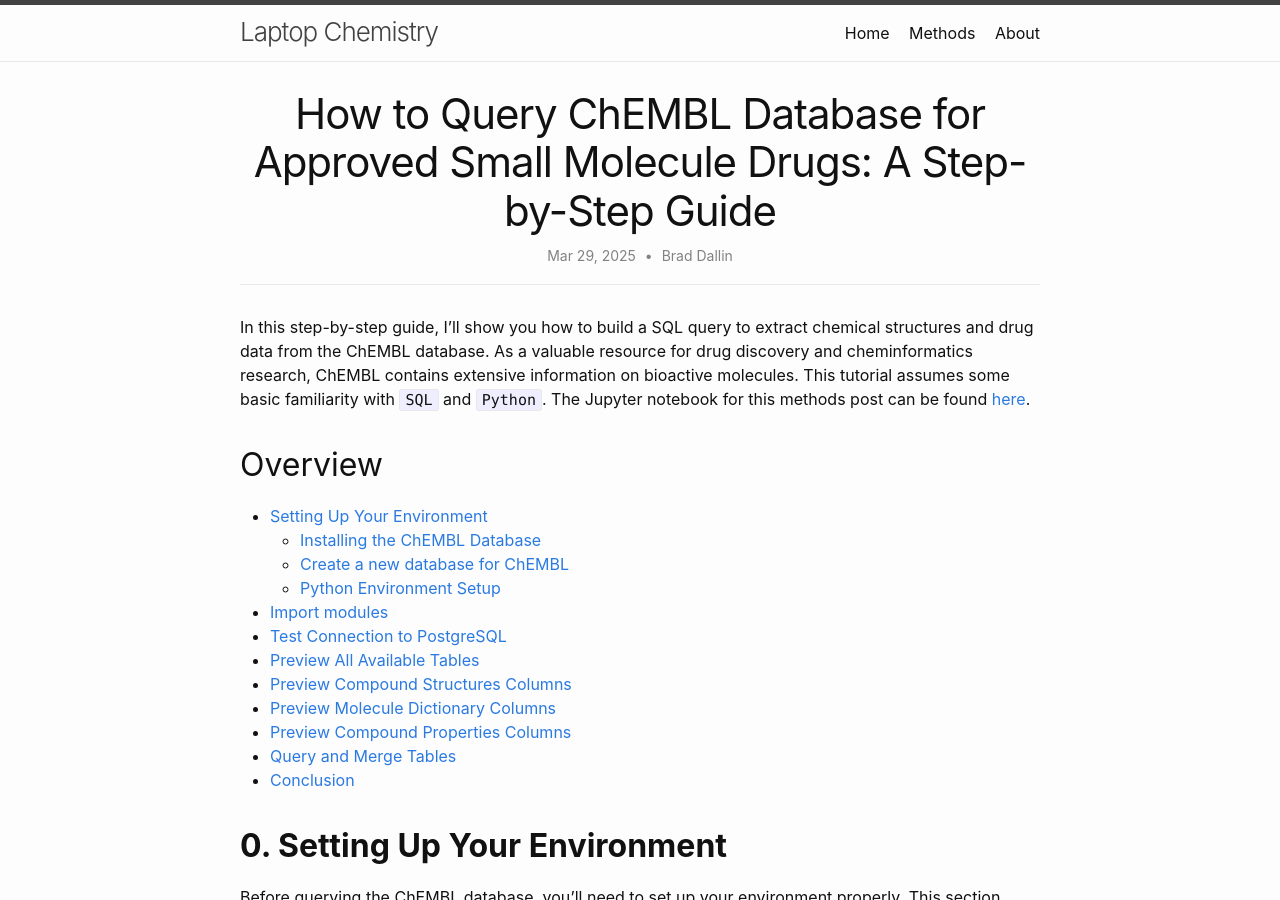
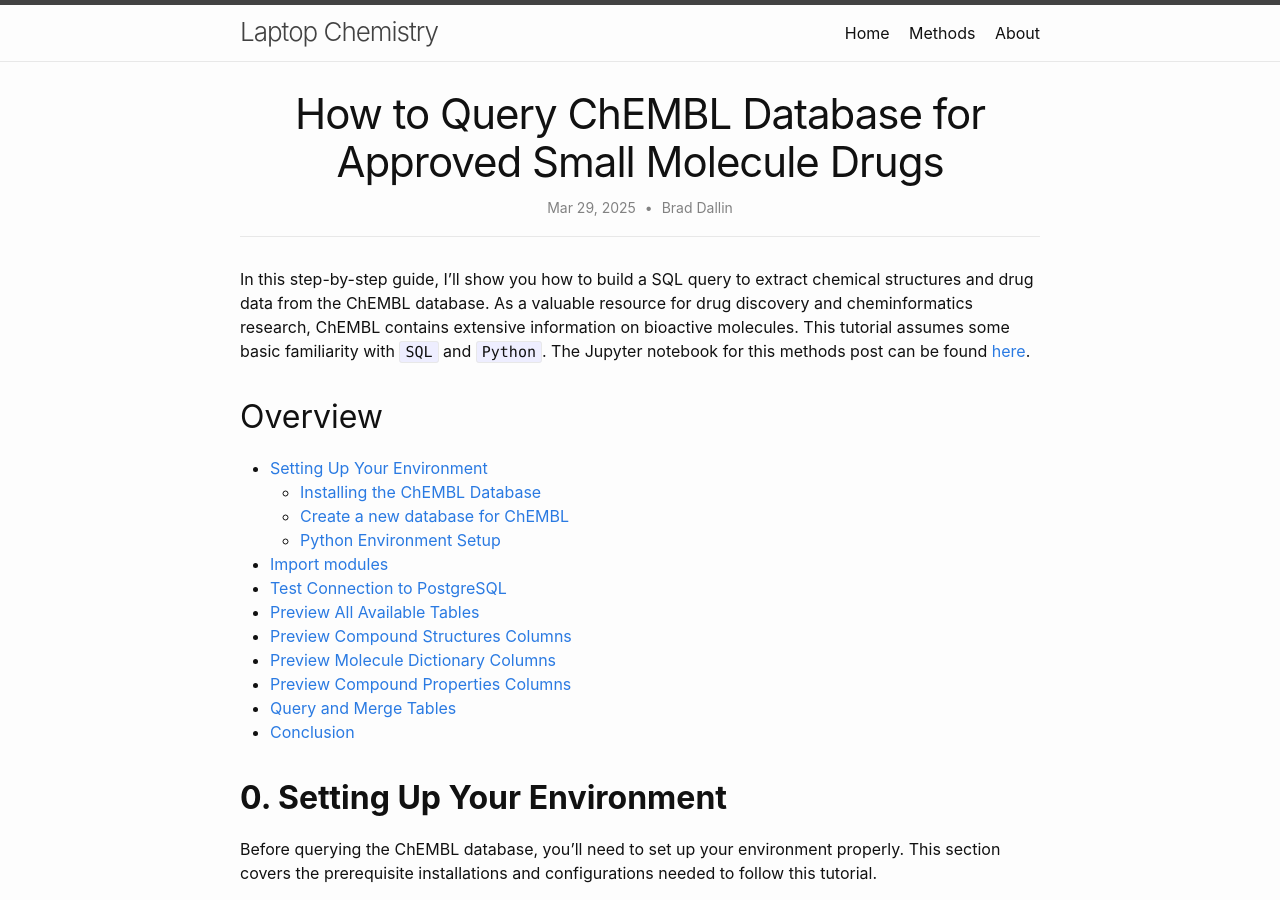
Before and after one commit to brad-dallin/laptopchemistry, a Jekyll site: the page built from docs/_methods/2025-03-29-query-chembl-approved-small-molecule-drugs.md, in a window 1280 px wide and 900 px high. Built offline with Jekyll 4.4.1, drawn with Linux system fonts in a browser that asks for light colours.

Commit message:
update title

```diff
--- a/docs/_methods/2025-03-29-query-chembl-approved-small-molecule-drugs.md
+++ b/docs/_methods/2025-03-29-query-chembl-approved-small-molecule-drugs.md
@@ -1,6 +1,6 @@
 ---
 layout: post
-title: "How to Query ChEMBL Database for Approved Small Molecule Drugs: A Step-by-Step Guide"
+title: "How to Query ChEMBL Database for Approved Small Molecule Drugs"
 description: "Learn how to query the ChEMBL database for approved small molecule drugs using SQL and Python. Complete tutorial with code examples for cheminformatics researchers and data scientists."
 author: Brad Dallin
 catagories: methods
```
